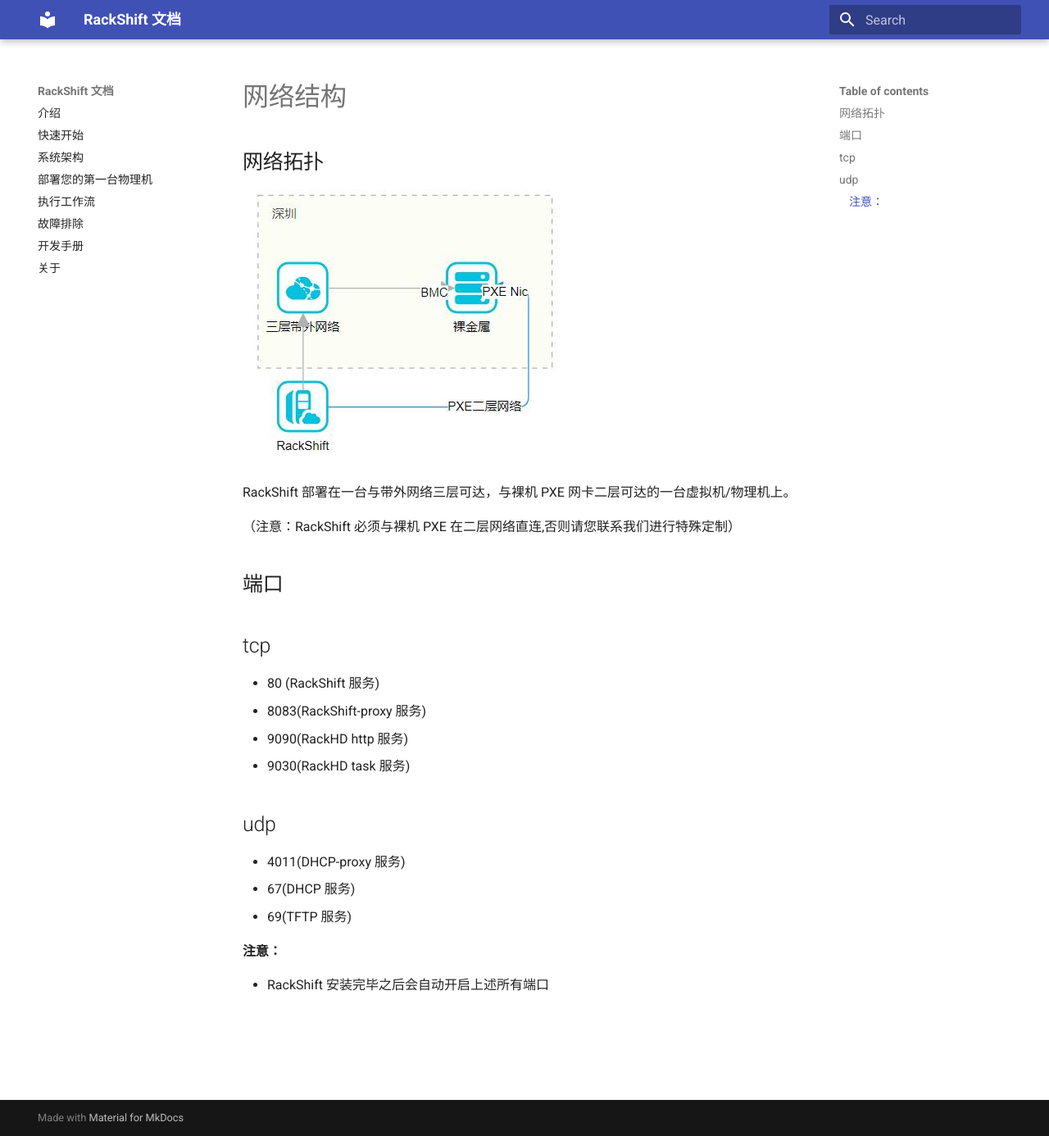
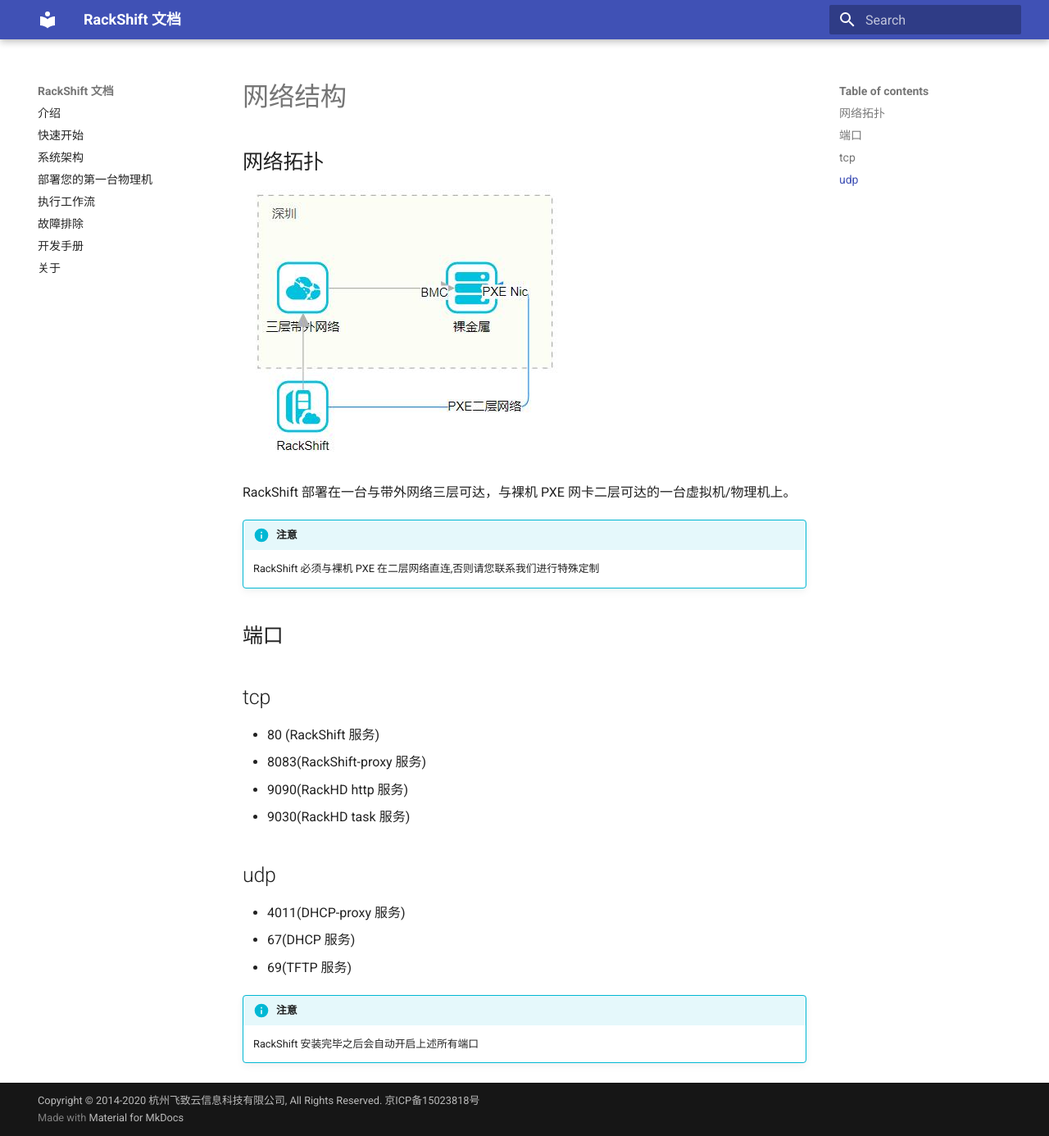
Before and after one commit to fit2cloud/rackshift-docs-static, an MkDocs documentation site: the page built from docs/network.md, in a window 1280 px wide and 1386 px high. Shown: the whole window at 82% size. Built offline with MkDocs 1.6.1 and Material for MkDocs 9.7.7, drawn with Linux system fonts in a browser that asks for light colours.

```diff
--- a/mkdocs.yml
+++ b/mkdocs.yml
@@ -10,3 +10,45 @@ nav:
   - 故障排除: faq.md
   - 开发手册: dev.md
   - 关于: about.md
+
+
+markdown_extensions:
+  - admonition
+  - codehilite:
+      guess_lang: True
+      linenums: False
+  - toc:
+      permalink: True
+  - footnotes
+  - attr_list
+  - def_list
+  - tables
+  - abbr
+  - md_in_html
+  - pymdownx.extra
+  - pymdownx.arithmatex
+  - pymdownx.betterem:
+      smart_enable: all
+  - pymdownx.caret
+  - pymdownx.critic
+  - pymdownx.details
+  - pymdownx.emoji:
+      emoji_generator: !!python/name:pymdownx.emoji.to_png
+  - pymdownx.inlinehilite
+  - pymdownx.magiclink
+  - pymdownx.mark
+  - pymdownx.smartsymbols
+  - pymdownx.superfences
+  - pymdownx.tasklist
+  - pymdownx.tilde
+  - pymdownx.betterem
+  - pymdownx.superfences
+  - pymdownx.progressbar
+
+extra_css:
+  - css/extra.css
+
+copyright: Copyright &copy; 2014-2020 <a href="https://www.fit2cloud.com">杭州飞致云信息科技有限公司</a>, All Rights Reserved. <a href="http://www.beian.miit.gov.cn" target="_blank">京ICP备15023818号</a>
+
+plugins:
+  - search
```
Also changed, not shown: docs/deploy_first.md (+3 -3 lines), docs/network.md (+4 -4 lines), docs/workflow.md (+7 -5 lines).
